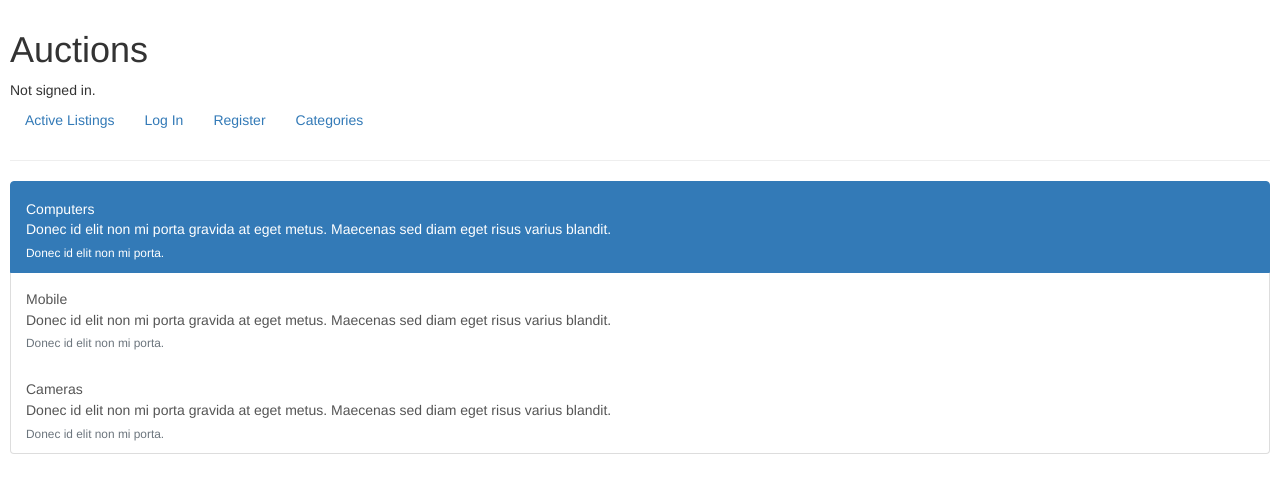
After one commit to julioMayorga/mail, a Django app: page /categories in a window 1280 px wide. The commit adds this page. Shown: the top 493 px of the page. Run offline with Django 3.2, Linux system fonts and the light colour scheme; some libraries are stand-ins or nearby versions.

Commit message:
adding the new files

```diff
--- /dev/null
+++ b/commerce/auctions/templates/auctions/categories.html
@@ -0,0 +1,27 @@
+{% extends "auctions/layout.html" %}
+
+{% block body %}
+<div class="list-group">
+    <a href="#" class="list-group-item list-group-item-action flex-column align-items-start active">
+      <div class="d-flex w-100 justify-content-between">
+        <h5 class="mb-1">Computers</h5>
+      </div>
+      <p class="mb-1">Donec id elit non mi porta gravida at eget metus. Maecenas sed diam eget risus varius blandit.</p>
+      <small>Donec id elit non mi porta.</small>
+    </a>
+    <a href="#" class="list-group-item list-group-item-action flex-column align-items-start">
+      <div class="d-flex w-100 justify-content-between">
+        <h5 class="mb-1">Mobile</h5>
+      </div>
+      <p class="mb-1">Donec id elit non mi porta gravida at eget metus. Maecenas sed diam eget risus varius blandit.</p>
+      <small class="text-muted">Donec id elit non mi porta.</small>
+    </a>
+    <a href="#" class="list-group-item list-group-item-action flex-column align-items-start">
+      <div class="d-flex w-100 justify-content-between">
+        <h5 class="mb-1">Cameras</h5>
+      </div>
+      <p class="mb-1">Donec id elit non mi porta gravida at eget metus. Maecenas sed diam eget risus varius blandit.</p>
+      <small class="text-muted">Donec id elit non mi porta.</small>
+    </a>
+  </div>
+{% endblock %}
--- a/commerce/auctions/templates/auctions/layout.html
+++ b/commerce/auctions/templates/auctions/layout.html
@@ -28,6 +28,9 @@
                     <a class="nav-link" href="{% url 'new-listing' %}">Create Listing</a>
                 </li>
                 <li class="nav-item">
+                    <a class="nav-link" href="{% url 'wishlist' %}">Wishlist</a>
+                </li>
+                <li class="nav-item">
                     <a class="nav-link" href="{% url 'logout' %}">Log Out</a>
                 </li>
             {% else %}
@@ -37,6 +40,9 @@
                 <li class="nav-item">
                     <a class="nav-link" href="{% url 'register' %}">Register</a>
                 </li>
+                <li class="nav-item">
+                    <a class="nav-link" href="{% url 'categories' %}">Categories</a>
+                </li>
             {% endif %}
         </ul>
         <hr>
--- a/commerce/auctions/urls.py
+++ b/commerce/auctions/urls.py
@@ -8,5 +8,8 @@ urlpatterns = [
     path("logout", views.logout_view, name="logout"),
     path("register", views.register, name="register"),
     path("listing", views.listing, name="listing"),
-    path("new-listing", views.newListing, name="new-listing")
+    path("listing/<int:id>", views.listing),
+    path("new-listing", views.newListing, name="new-listing"),
+    path("wishlist", views.entireWishList, name="wishlist"),
+    path("categories", views.category, name="categories")
 ]
--- a/commerce/auctions/views.py
+++ b/commerce/auctions/views.py
@@ -13,26 +13,24 @@ import logging
 
 def index(request):
 
-    listing = Listing.objects.get(id="3")
-    bids = Bids.objects.get(itemNumber="3")
-    startingDate = listing.startingDate
-    auctionLength = listing.auctionLength
-    listingEndDate = startingDate + timedelta(days=auctionLength)
-    currentBid = bids.bid
+    listings = Listing.objects.all()
     listingContent = {
-                    "id": listing.id,
-                    "title": listing.title,
-                    "startingDate": listing.startingDate,
-                    "longDescription": listing.longDescription,
-                    "shortDescription": listing.shortDescription,
-                    "startingBid": listing.startingBid,
-                    "userName": listing.userName,
-                    "listingEndDate": listingEndDate,
-                    "currentBid": currentBid
-
+                    "listings": listings
                 }
 
     return render(request, "auctions/index.html", listingContent)
+
+def category(request):
+    return render(request, "auctions/categories.html")
+
+def entireWishList(request):
+
+    wishListItems = wishList.objects.all()
+    wishListContent = {
+                    "wishlist": wishListItems
+                }
+
+    return render(request, "auctions/wishlist.html", wishListContent)
 
 
 def login_view(request):
@@ -87,9 +85,9 @@ def register(request):
         return render(request, "auctions/register.html")
 
 
-def listing(request):
+def listing(request, id):
 
-    listing = Listing.objects.get(id="3")
+    listing = Listing.objects.get(id=id)
     startingDate = listing.startingDate
     auctionLength = listing.auctionLength
     listingEndDate = startingDate + timedelta(days=auctionLength)
```
Also changed, not shown: commerce/auctions/templates/auctions/index.html (+5 -7 lines), commerce/auctions/templates/auctions/wishlist.html (added, +22 -0 lines), commerce/db.sqlite3.
